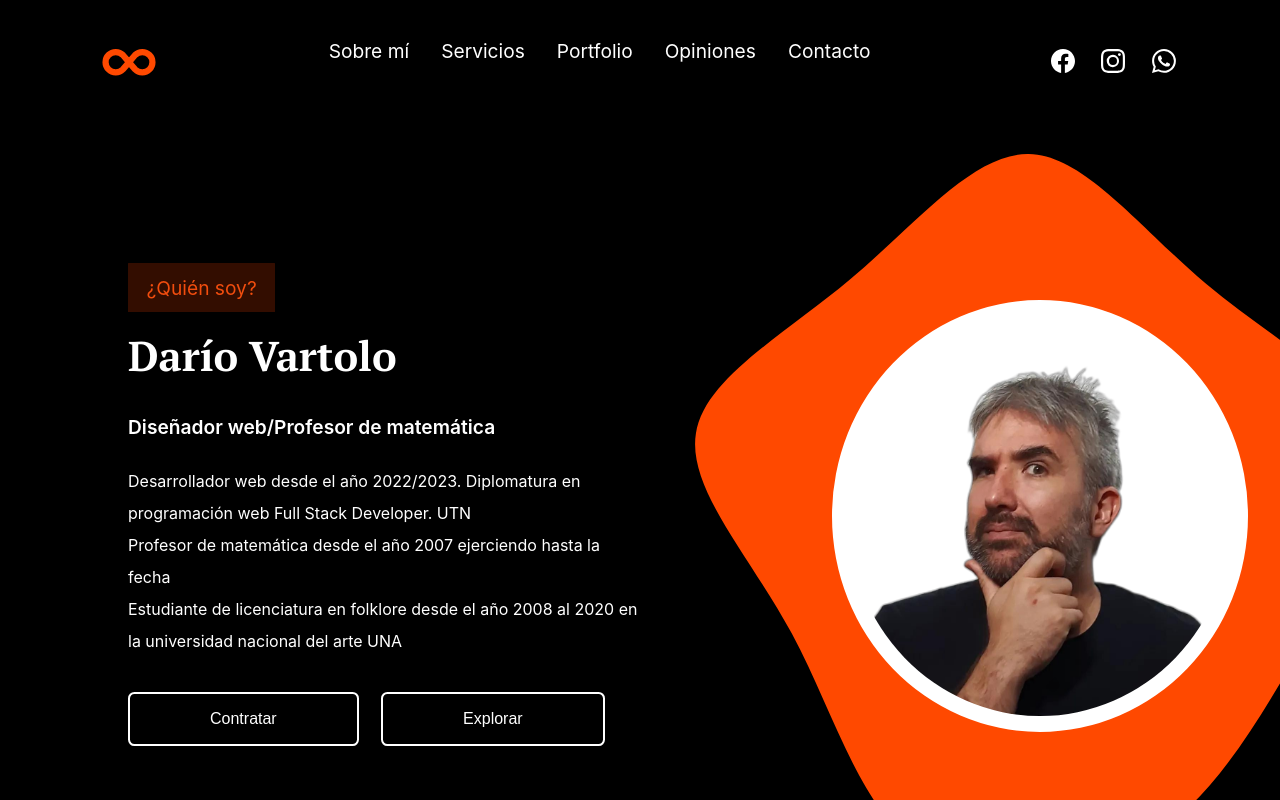
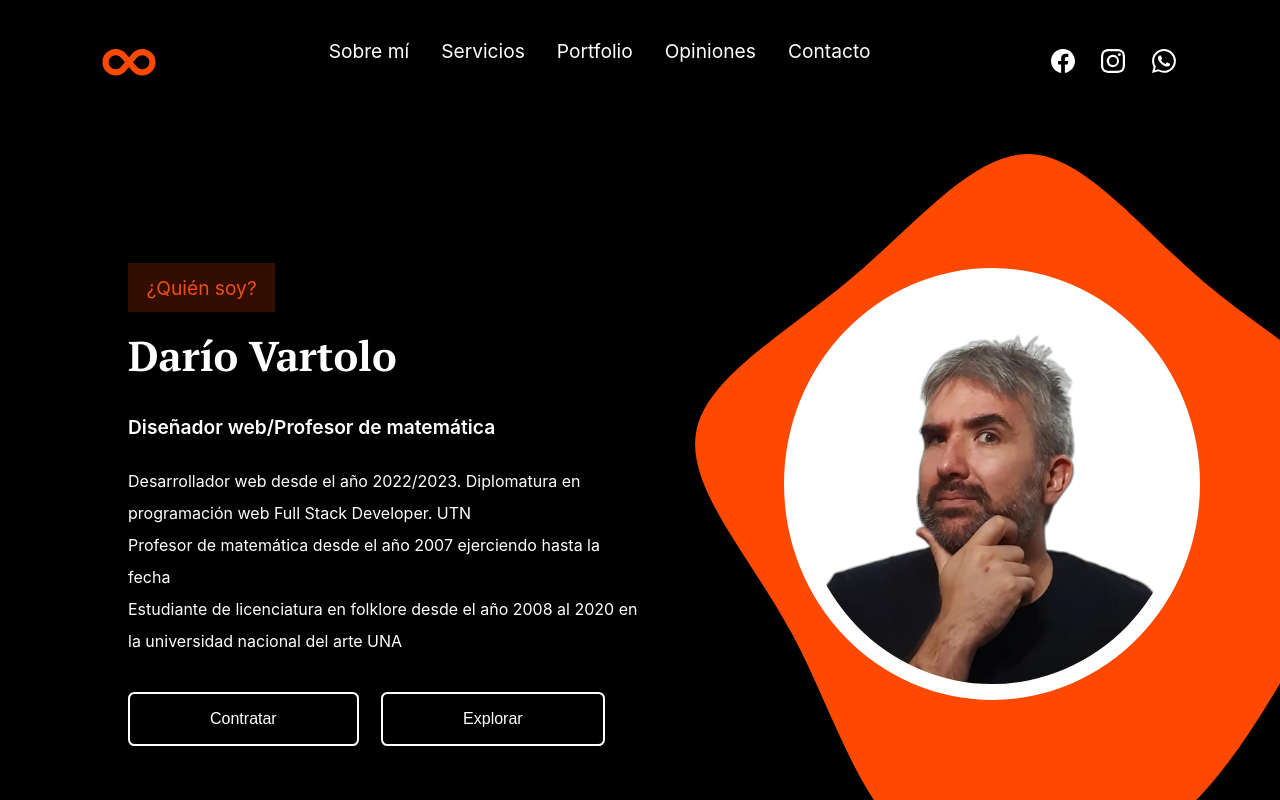
Before and after one commit to DarioVarto/trabajo_practico, a React (Create React App) app: page / in a window 1280 px wide. Shown: the top 800 px of the page. Built offline with nearby package versions, Linux system fonts and the light colour scheme.

Commit message:
"Responsive IMG Hero"

```diff
--- a/src/Componentes/Hero/Hero.css
+++ b/src/Componentes/Hero/Hero.css
@@ -115,6 +115,21 @@
 
                         }
 
+    @media(max-width:1600px){
+        .contenedor_imagen{transform: translateX(16vh) translateY(-88vh);}
+    }
+
+    @media(max-width:1440px){
+        .contenedor_imagen{transform: translateX(18.6vh) translateY(-90vh);}
+        .span_bienvenido{width: 30%;}
+    }
+
+    @media(max-width:1366px){
+        .contenedor_imagen{transform: translateX(15vh) translateY(-90vh);}
+        .span_bienvenido{width: 25%;}
+    }
+
+
 
     @media(max-width:1280px){
 
@@ -138,7 +153,7 @@
                                     padding: 1rem 5rem;
                                     font-size: 1rem;
                                     }
-
+                                    .contenedor_imagen{transform: translateX(18vh) translateY(-90vh);}
                             }
 
     @media(max-width:1024px){
@@ -160,7 +175,7 @@
                             display: flex;
                             height: 40%;
                             width: 50%;
-                            transform: translateX(18vh) translateY(-48vh);
+                            transform: translateX(28vh) translateY(-76vh);
 
                             }
 
@@ -194,6 +209,9 @@
             }
         }
 
+        @media(max-width:832px){
+            .contenedor_imagen{transform: translateX(22vh) translateY(-64vh);}
+        }
 
        /*  @media(max-width:900px){
             .contenedor_hero{flex-direction:column-reverse;
```
